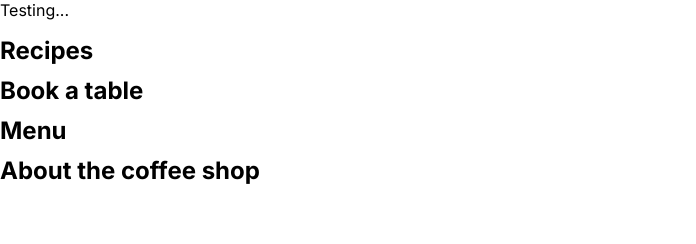
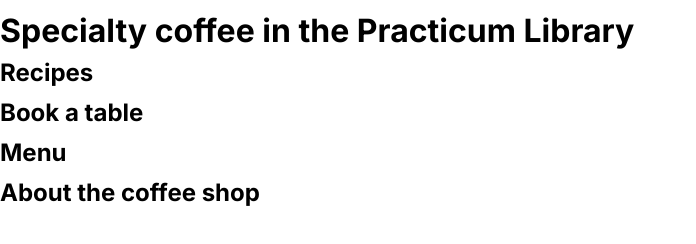
Before and after one commit to MeB1530/se_project_coffeeshop, a plain HTML site: page index.html in a window 1280 px wide. Shown: the whole page, without its empty margins (0-696 px from the left). Drawn offline with Linux system fonts and the light colour scheme; a web font is replaced by a local one.

Commit message:
Test Fail Update 4

```diff
--- a/index.html
+++ b/index.html
@@ -26,9 +26,8 @@
 
   <body>
     <div class="page">
-      Testing...
       <header class="header">
-        <h1></h1>
+        <h1>Specialty coffee in the Practicum Library</h1>
       </header>
       <main class="content">
         <section class="recipes">
--- a/pages/index.css
+++ b/pages/index.css
@@ -7,6 +7,6 @@
   line-height: 20px;
 }
 
-body {
+/***body {
   font-family: "Noto Serif", "Times New Roman", serif;
-}
+}***/
```
